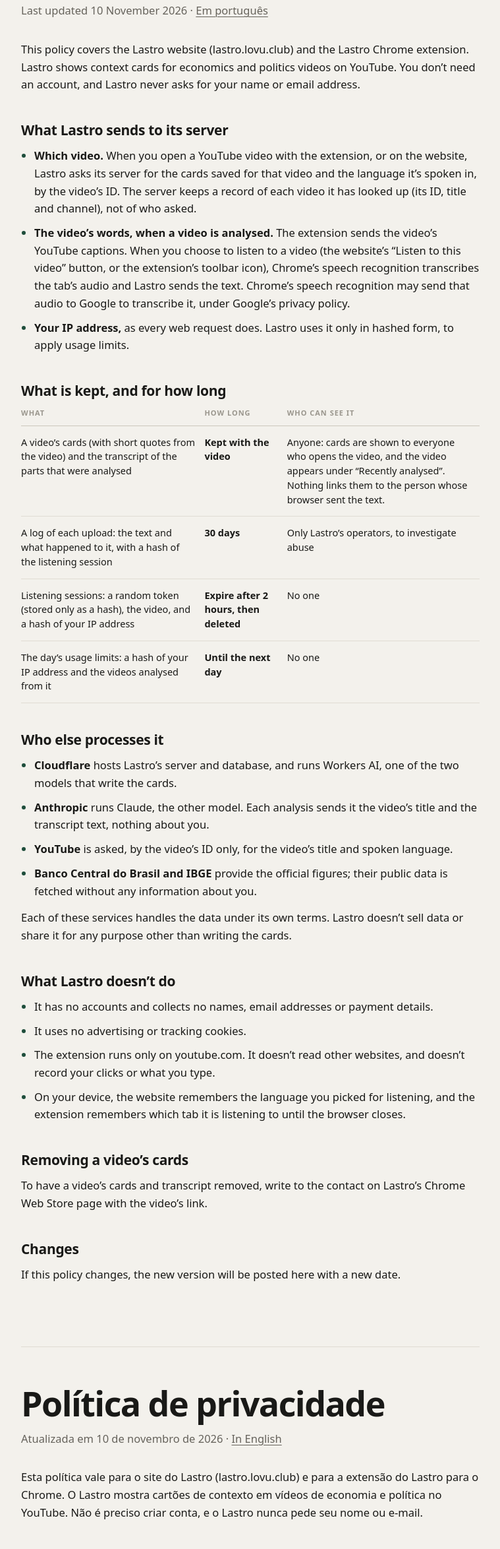
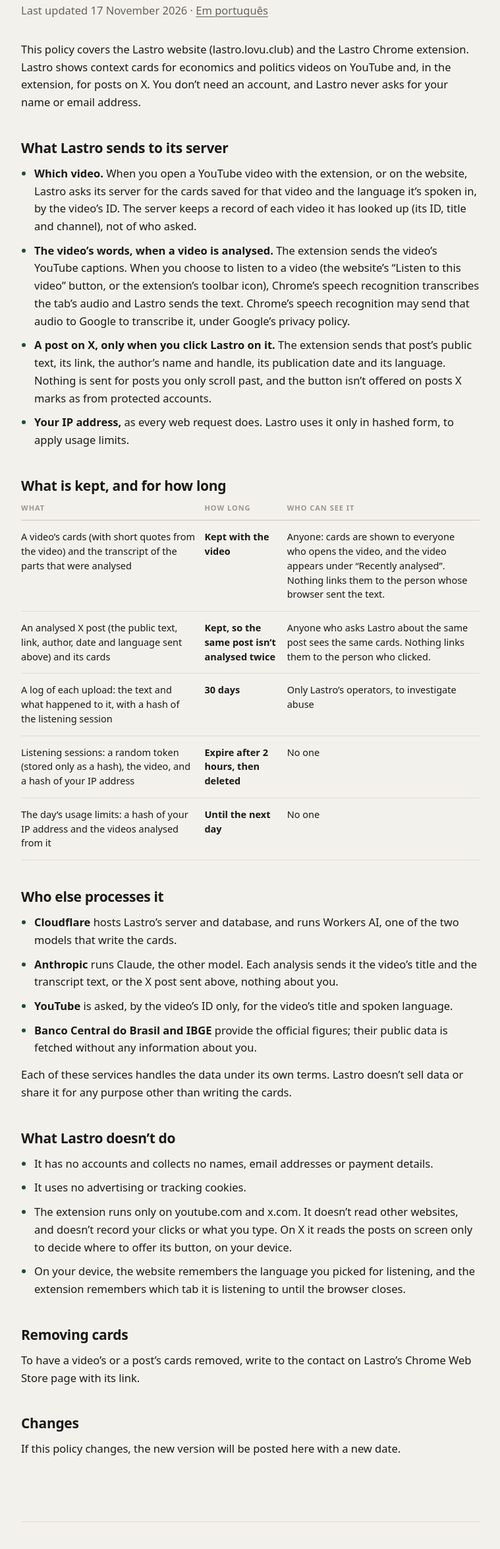
Before and after one commit to luanpbrasil/lastro, a website built with Vite: page webapp/privacy.html in a window 1280 px wide. Shown: the part 182-2530 px from the top of the page at 66% size, without its empty margins (260-1019 px from the left). Built offline with nearby package versions, Linux system fonts and the light colour scheme.

Commit message:
chore(webapp): prepare extension 0.3.0 for the Chrome Web Store
- manifest: version 0.3.0; description mentions X posts.
- privacy: cover X posts (what is sent on click, what is kept), EN and PT.
- wrangler: allow the Chrome Web Store extension id in EXTENSION_ORIGINS.

```diff
--- a/webapp/privacy.html
+++ b/webapp/privacy.html
@@ -19,14 +19,15 @@
 
   <article lang="en">
     <h1>Privacy policy</h1>
-    <p class="doc-meta">Last updated 10 November 2026 · <a href="#pt">Em português</a></p>
+    <p class="doc-meta">Last updated 17 November 2026 · <a href="#pt">Em português</a></p>
 
-    <p>This policy covers the Lastro website (lastro.lovu.club) and the Lastro Chrome extension. Lastro shows context cards for economics and politics videos on YouTube. You don’t need an account, and Lastro never asks for your name or email address.</p>
+    <p>This policy covers the Lastro website (lastro.lovu.club) and the Lastro Chrome extension. Lastro shows context cards for economics and politics videos on YouTube and, in the extension, for posts on X. You don’t need an account, and Lastro never asks for your name or email address.</p>
 
     <h2>What Lastro sends to its server</h2>
     <ul>
       <li><strong>Which video.</strong> When you open a YouTube video with the extension, or on the website, Lastro asks its server for the cards saved for that video and the language it’s spoken in, by the video’s ID. The server keeps a record of each video it has looked up (its ID, title and channel), not of who asked.</li>
       <li><strong>The video’s words, when a video is analysed.</strong> The extension sends the video’s YouTube captions. When you choose to listen to a video (the website’s “Listen to this video” button, or the extension’s toolbar icon), Chrome’s speech recognition transcribes the tab’s audio and Lastro sends the text. Chrome’s speech recognition may send that audio to Google to transcribe it, under Google’s privacy policy.</li>
+      <li><strong>A post on X, only when you click Lastro on it.</strong> The extension sends that post’s public text, its link, the author’s name and handle, its publication date and its language. Nothing is sent for posts you only scroll past, and the button isn’t offered on posts X marks as from protected accounts.</li>
       <li><strong>Your IP address,</strong> as every web request does. Lastro uses it only in hashed form, to apply usage limits.</li>
     </ul>
 
@@ -36,6 +37,7 @@
         <thead><tr><th>What</th><th>How long</th><th>Who can see it</th></tr></thead>
         <tbody>
           <tr><td>A video’s cards (with short quotes from the video) and the transcript of the parts that were analysed</td><td data-label="How long">Kept with the video</td><td data-label="Who can see it">Anyone: cards are shown to everyone who opens the video, and the video appears under “Recently analysed”. Nothing links them to the person whose browser sent the text.</td></tr>
+          <tr><td>An analysed X post (the public text, link, author, date and language sent above) and its cards</td><td data-label="How long">Kept, so the same post isn’t analysed twice</td><td data-label="Who can see it">Anyone who asks Lastro about the same post sees the same cards. Nothing links them to the person who clicked.</td></tr>
           <tr><td>A log of each upload: the text and what happened to it, with a hash of the listening session</td><td data-label="How long">30 days</td><td data-label="Who can see it">Only Lastro’s operators, to investigate abuse</td></tr>
           <tr><td>Listening sessions: a random token (stored only as a hash), the video, and a hash of your IP address</td><td data-label="How long">Expire after 2 hours, then deleted</td><td data-label="Who can see it">No one</td></tr>
           <tr><td>The day’s usage limits: a hash of your IP address and the videos analysed from it</td><td data-label="How long">Until the next day</td><td data-label="Who can see it">No one</td></tr>
@@ -46,7 +48,7 @@
     <h2>Who else processes it</h2>
     <ul>
       <li><strong>Cloudflare</strong> hosts Lastro’s server and database, and runs Workers AI, one of the two models that write the cards.</li>
-      <li><strong>Anthropic</strong> runs Claude, the other model. Each analysis sends it the video’s title and the transcript text, nothing about you.</li>
+      <li><strong>Anthropic</strong> runs Claude, the other model. Each analysis sends it the video’s title and the transcript text, or the X post sent above, nothing about you.</li>
       <li><strong>YouTube</strong> is asked, by the video’s ID only, for the video’s title and spoken language.</li>
       <li><strong>Banco Central do Brasil and IBGE</strong> provide the official figures; their public data is fetched without any information about you.</li>
     </ul>
@@ -56,12 +58,12 @@
     <ul>
       <li>It has no accounts and collects no names, email addresses or payment details.</li>
       <li>It uses no advertising or tracking cookies.</li>
-      <li>The extension runs only on youtube.com. It doesn’t read other websites, and doesn’t record your clicks or what you type.</li>
+      <li>The extension runs only on youtube.com and x.com. It doesn’t read other websites, and doesn’t record your clicks or what you type. On X it reads the posts on screen only to decide where to offer its button, on your device.</li>
       <li>On your device, the website remembers the language you picked for listening, and the extension remembers which tab it is listening to until the browser closes.</li>
     </ul>
 
-    <h2>Removing a video’s cards</h2>
-    <p>To have a video’s cards and transcript removed, write to the contact on Lastro’s Chrome Web Store page with the video’s link.</p>
+    <h2>Removing cards</h2>
+    <p>To have a video’s or a post’s cards removed, write to the contact on Lastro’s Chrome Web Store page with its link.</p>
 
     <h2>Changes</h2>
     <p>If this policy changes, the new version will be posted here with a new date.</p>
@@ -69,14 +71,15 @@
 
   <article lang="pt-BR" id="pt">
     <h1>Política de privacidade</h1>
-    <p class="doc-meta">Atualizada em 10 de novembro de 2026 · <a href="#top">In English</a></p>
+    <p class="doc-meta">Atualizada em 17 de novembro de 2026 · <a href="#top">In English</a></p>
 
-    <p>Esta política vale para o site do Lastro (lastro.lovu.club) e para a extensão do Lastro para o Chrome. O Lastro mostra cartões de contexto em vídeos de economia e política no YouTube. Não é preciso criar conta, e o Lastro nunca pede seu nome ou e-mail.</p>
+    <p>Esta política vale para o site do Lastro (lastro.lovu.club) e para a extensão do Lastro para o Chrome. O Lastro mostra cartões de contexto em vídeos de economia e política no YouTube e, na extensão, em posts no X. Não é preciso criar conta, e o Lastro nunca pede seu nome ou e-mail.</p>
 
     <h2>O que o Lastro envia ao servidor</h2>
     <ul>
       <li><strong>Qual vídeo.</strong> Quando você abre um vídeo do YouTube com a extensão, ou no site, o Lastro pede ao servidor os cartões já salvos daquele vídeo e o idioma em que ele é falado, pelo ID do vídeo. O servidor guarda um registro de cada vídeo consultado (ID, título e canal), não de quem pediu.</li>
       <li><strong>As palavras do vídeo, quando ele é analisado.</strong> A extensão envia as legendas do vídeo no YouTube. Quando você escolhe ouvir um vídeo (o botão “Ouvir este vídeo” no site, ou o ícone da extensão na barra do Chrome), o reconhecimento de fala do Chrome transcreve o áudio da aba e o Lastro envia o texto. O reconhecimento de fala do Chrome pode enviar esse áudio ao Google para transcrevê-lo, conforme a política de privacidade do Google.</li>
+      <li><strong>Um post no X, só quando você clica em Lastro nele.</strong> A extensão envia o texto público do post, o link, o nome e o @ do autor, a data de publicação e o idioma. Nada é enviado sobre posts pelos quais você só rola a página, e o botão não aparece em posts que o X marca como de contas protegidas.</li>
       <li><strong>Seu endereço IP,</strong> como em qualquer acesso à internet. O Lastro o usa só em forma de hash, para aplicar limites de uso.</li>
     </ul>
 
@@ -86,6 +89,7 @@
         <thead><tr><th>O quê</th><th>Por quanto tempo</th><th>Quem pode ver</th></tr></thead>
         <tbody>
           <tr><td>Os cartões de um vídeo (com trechos curtos do vídeo) e a transcrição das partes analisadas</td><td data-label="Por quanto tempo">Ficam com o vídeo</td><td data-label="Quem pode ver">Qualquer pessoa: os cartões aparecem para todos que abrem o vídeo, e o vídeo aparece em “Analisados recentemente”. Nada os liga a quem enviou o texto.</td></tr>
+          <tr><td>Um post do X analisado (o texto público, link, autor, data e idioma enviados, como acima) e seus cartões</td><td data-label="Por quanto tempo">Ficam guardados, para o mesmo post não ser analisado duas vezes</td><td data-label="Quem pode ver">Qualquer pessoa que peça ao Lastro o mesmo post vê os mesmos cartões. Nada os liga a quem clicou.</td></tr>
           <tr><td>Um registro de cada envio: o texto e o que aconteceu com ele, com um hash da sessão</td><td data-label="Por quanto tempo">30 dias</td><td data-label="Quem pode ver">Só quem opera o Lastro, para investigar abusos</td></tr>
           <tr><td>Sessões de escuta: um código aleatório (guardado só como hash), o vídeo e um hash do seu IP</td><td data-label="Por quanto tempo">Expiram em 2 horas e depois são apagadas</td><td data-label="Quem pode ver">Ninguém</td></tr>
           <tr><td>Os limites do dia: um hash do seu IP e os vídeos analisados a partir dele</td><td data-label="Por quanto tempo">Até o dia seguinte</td><td data-label="Quem pode ver">Ninguém</td></tr>
@@ -96,7 +100,7 @@
     <h2>Quem mais processa esses dados</h2>
     <ul>
       <li><strong>Cloudflare</strong> hospeda o servidor e o banco de dados do Lastro, e roda o Workers AI, um dos dois modelos que escrevem os cartões.</li>
-      <li><strong>Anthropic</strong> roda o Claude, o outro modelo. Cada análise envia a ele o título do vídeo e o texto da transcrição, nada sobre você.</li>
+      <li><strong>Anthropic</strong> roda o Claude, o outro modelo. Cada análise envia a ele o título do vídeo e o texto da transcrição, ou o post do X enviado como acima, nada sobre você.</li>
       <li><strong>YouTube</strong> recebe só o ID do vídeo, para informar o título e o idioma falado.</li>
       <li><strong>Banco Central do Brasil e IBGE</strong> fornecem os dados oficiais; esses dados públicos são consultados sem nenhuma informação sobre você.</li>
     </ul>
@@ -106,12 +110,12 @@
     <ul>
       <li>Não tem contas e não coleta nomes, e-mails nem dados de pagamento.</li>
       <li>Não usa cookies de publicidade ou rastreamento.</li>
-      <li>A extensão só funciona no youtube.com. Ela não lê outros sites e não registra seus cliques nem o que você digita.</li>
+      <li>A extensão só funciona no youtube.com e no x.com. Ela não lê outros sites e não registra seus cliques nem o que você digita. No X, ela lê os posts na tela só para decidir, no seu aparelho, onde oferecer o botão.</li>
       <li>No seu aparelho, o site lembra o idioma que você escolheu para ouvir, e a extensão lembra qual aba está ouvindo até o navegador fechar.</li>
     </ul>
 
-    <h2>Remover os cartões de um vídeo</h2>
-    <p>Para pedir que os cartões e a transcrição de um vídeo sejam removidos, escreva para o contato da página do Lastro na Chrome Web Store, com o link do vídeo.</p>
+    <h2>Remover cartões</h2>
+    <p>Para pedir que os cartões de um vídeo ou de um post sejam removidos, escreva para o contato da página do Lastro na Chrome Web Store, com o link.</p>
 
     <h2>Mudanças</h2>
     <p>Se esta política mudar, a nova versão será publicada aqui com a nova data.</p>
--- a/webapp/wrangler.toml
+++ b/webapp/wrangler.toml
@@ -32,8 +32,8 @@ IP_SESSION_CAP = "6"
 # Days to keep the transcript log (every upload's text and outcome; nothing about the sender).
 LOG_RETENTION_DAYS = "30"
 # The Lastro Chrome extension's origin (comma-separate several). This id comes from the "key" in
-# extension/manifest.json; after publishing to the Chrome Web Store, add the store's id too.
-EXTENSION_ORIGINS = "chrome-extension://ohhohhbaolbbkfkfmjamaghddfchejkk"
+# extension/manifest.json (unpacked builds); the second is the Chrome Web Store item.
+EXTENSION_ORIGINS = "chrome-extension://ohhohhbaolbbkfkfmjamaghddfchejkk,chrome-extension://hpgajbjlcffjhhcdmedjpnkkoakpkhfa"
 
 [[d1_databases]]
 binding = "DB"
```
Also changed, not shown: webapp/extension/manifest.json.
